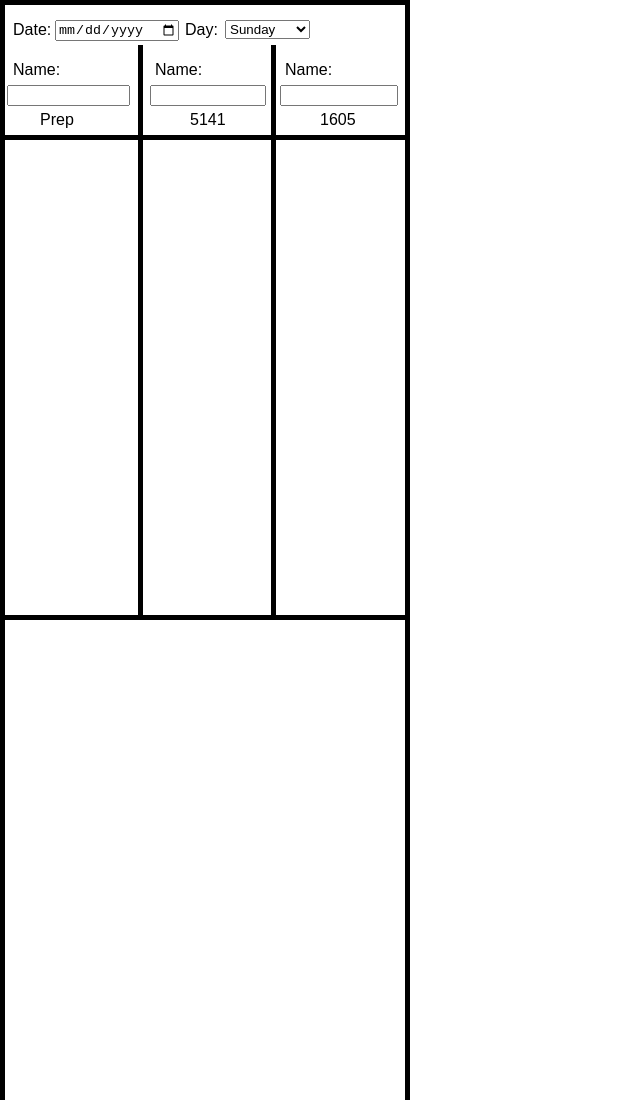
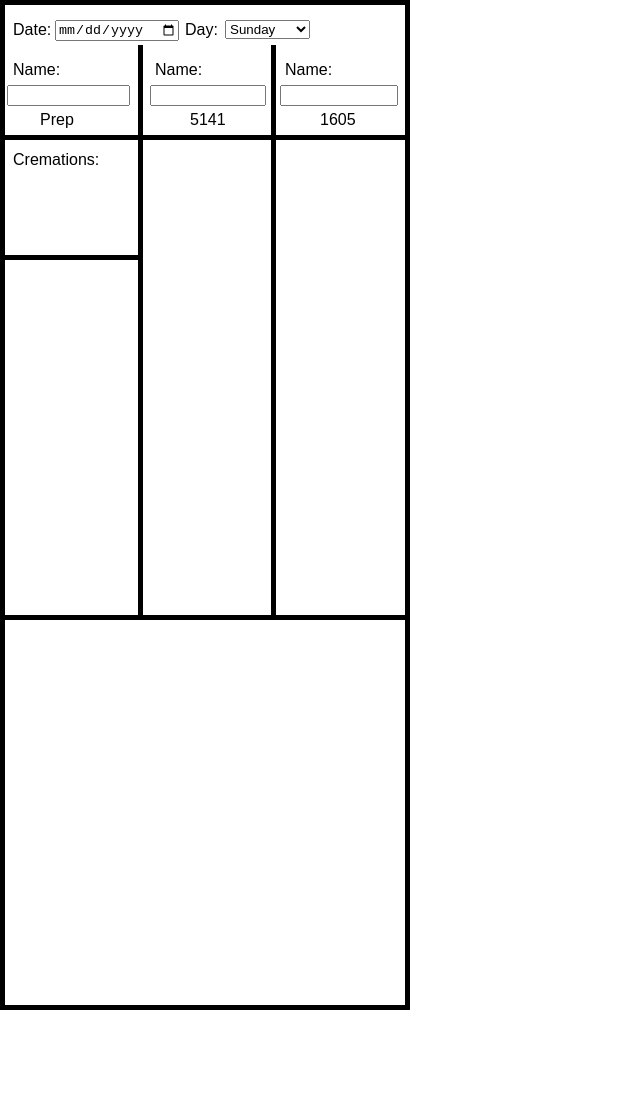
Before and after one commit to BigBrainBoy4/Daily-Schedule, a plain HTML site: page index.html in a window 1280 px wide. Shown: the top 1100 px of the page, without its empty margins (0-640 px from the left). After the commit the page ends 1010 px from the top, so only its background shows below. Drawn offline with Linux system fonts and the light colour scheme.

Commit message:
Add files via upload

```diff
--- a/index.html
+++ b/index.html
@@ -10,6 +10,7 @@
     <div id="column2"></div>
     <div id="column3"></div>
     <div id="column4"></div>
+    <div id="column5"></div>
     <p id="prep">Prep</p>
     <p id="address1">5141</p>
     <p id="address2">1605</p>
@@ -19,6 +20,7 @@
     <p id="name2">Name:</p>
     <p id="name3">Name:</p>
     <p id="day">Day:</p>
+    <p id="cremation">Cremations:</p>
     <input type ="date" id="dateSelect">
     <input type="text" id="nameText1">
     <input type="text" id="nameText2">
@@ -40,7 +42,7 @@
         {
             font-family: Arial, sans-serif;
             position: absolute;
-            height: 2000px;
+            height: 1000px;
             width: 400px;
             text-align: center;
             border: 5px solid black;
@@ -84,6 +86,16 @@
             width: 400px;
             height: 5px;
             top: 130px;
+            left: 0px;
+            background-color: black;
+        }
+
+        #column5
+        {
+            position: absolute;
+            width: 133px;
+            height: 5px;
+            top: 250px;
             left: 0px;
             background-color: black;
         }
@@ -181,6 +193,12 @@
             width: 110px;
         }
 
+        #cremation
+        {
+            position: absolute;
+            top: 130px;
+        }
+
     </style>
 </body>
 </html>
```
